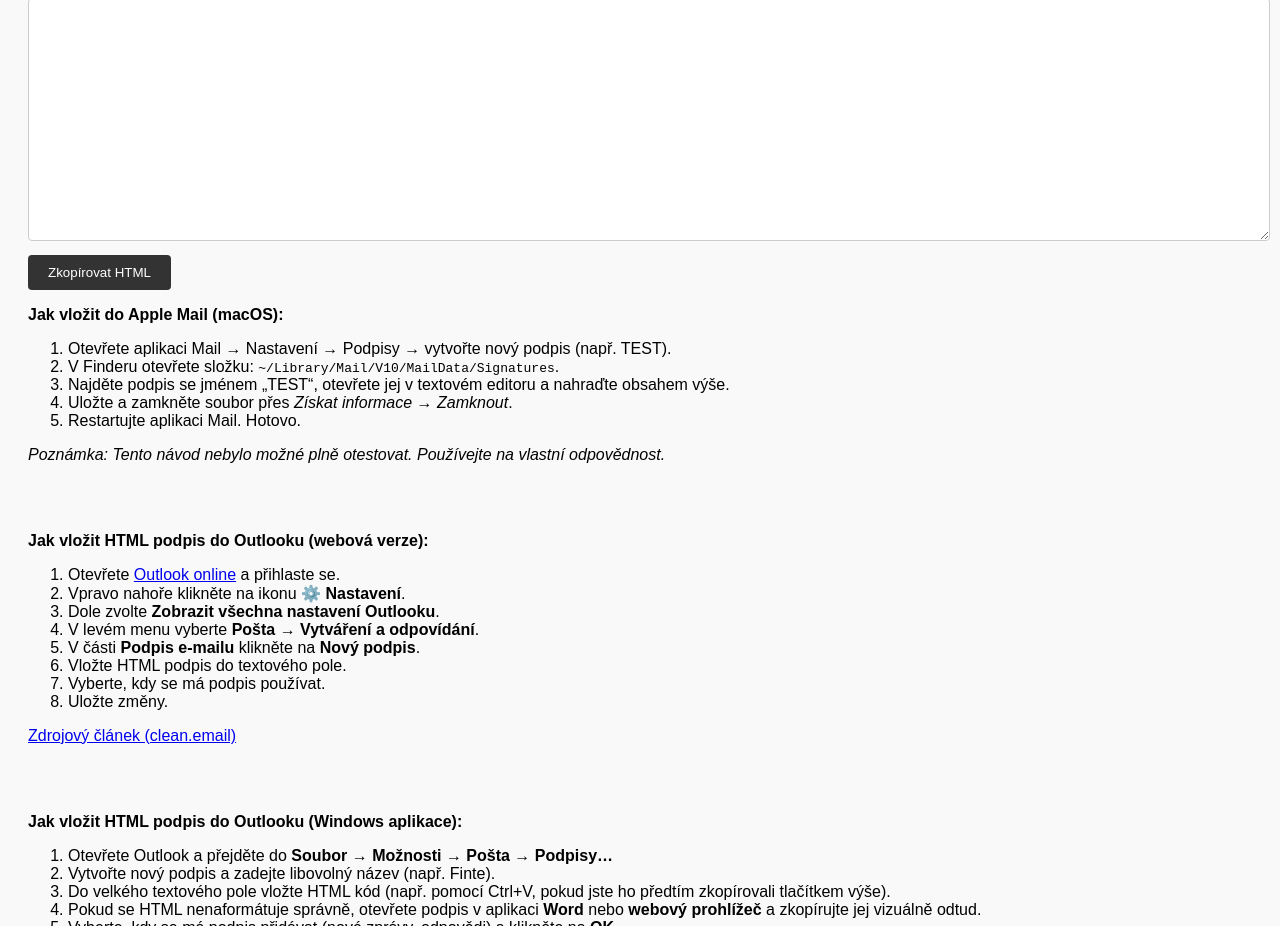
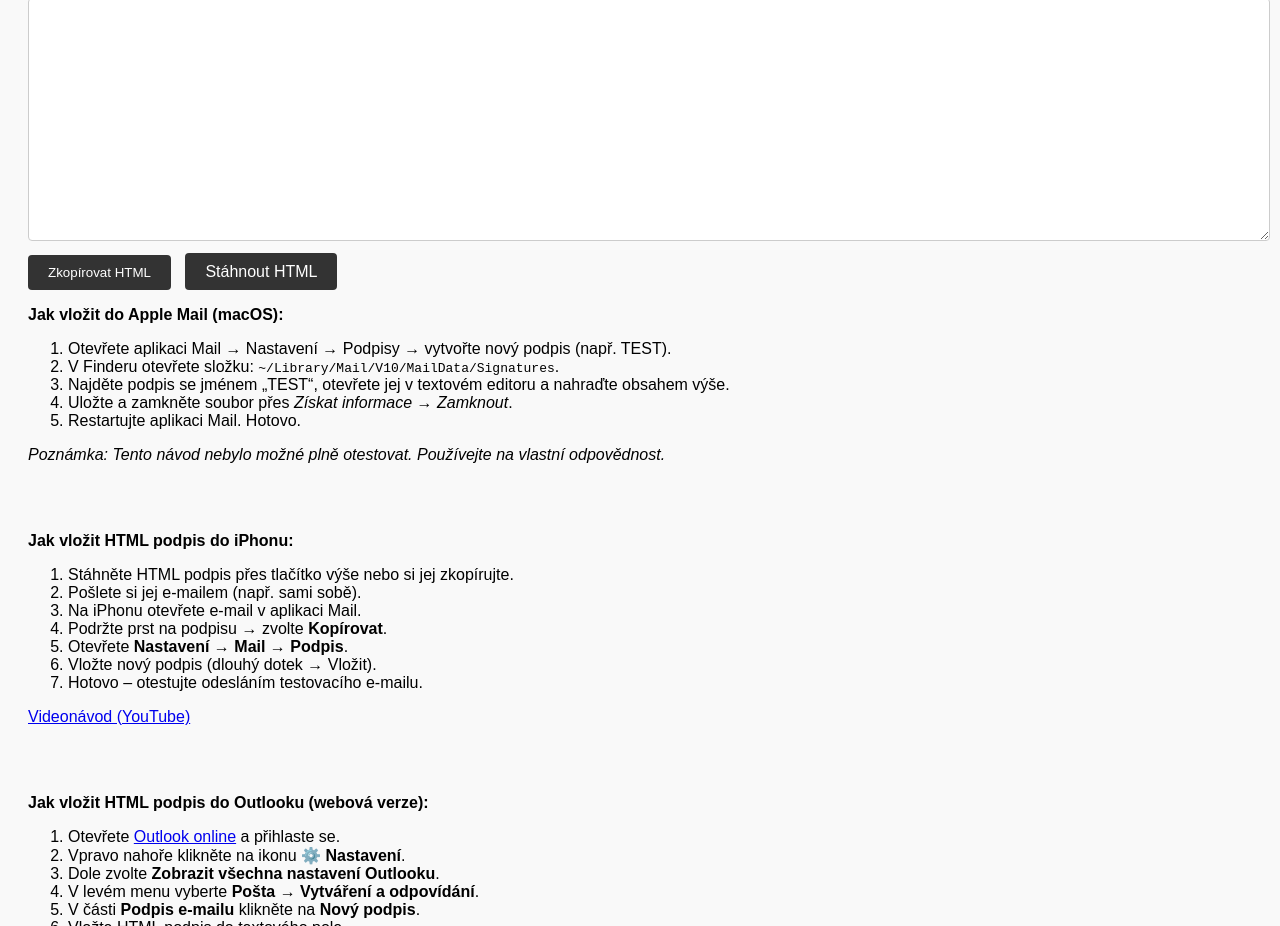
Before and after one commit to Josef-Drdlicek/finte-signature, a plain HTML site: page index.html in a window 1280 px wide. Shown: the part 591-1517 px from the top of the page. Drawn offline with Linux system fonts and the light colour scheme.

Commit message:
Update index.html

```diff
--- a/index.html
+++ b/index.html
@@ -79,6 +79,8 @@
   <textarea id="signatureCode" rows="15" readonly></textarea>
   <button class="btn" onclick="copyHtmlCode()">Zkopírovat HTML</button>
 
+  <a id="downloadLink" class="btn" style="margin-left: 10px;" download="finte-podpis.html">Stáhnout HTML</a>
+
 <p><strong>Jak vložit do Apple Mail (macOS):</strong></p>
   <ol>
     <li>Otevřete aplikaci Mail → Nastavení → Podpisy → vytvořte nový podpis (např. TEST).</li>
@@ -88,6 +90,20 @@
     <li>Restartujte aplikaci Mail. Hotovo.</li>
   </ol>
   <p><em>Poznámka: Tento návod nebylo možné plně otestovat. Používejte na vlastní odpovědnost.</em></p>
+
+  <br><br>
+  <p><strong>Jak vložit HTML podpis do iPhonu:</strong></p>
+<ol>
+  <li>Stáhněte HTML podpis přes tlačítko výše nebo si jej zkopírujte.</li>
+  <li>Pošlete si jej e-mailem (např. sami sobě).</li>
+  <li>Na iPhonu otevřete e-mail v aplikaci Mail.</li>
+  <li>Podržte prst na podpisu → zvolte <strong>Kopírovat</strong>.</li>
+  <li>Otevřete <strong>Nastavení → Mail → Podpis</strong>.</li>
+  <li>Vložte nový podpis (dlouhý dotek → Vložit).</li>
+  <li>Hotovo – otestujte odesláním testovacího e-mailu.</li>
+</ol>
+<p><a href="https://www.youtube.com/watch?v=MC1cCQF5gIs" target="_blank">Videonávod (YouTube)</a></p>
+
 
   <br><br>
   <p><strong>Jak vložit HTML podpis do Outlooku (webová verze):</strong></p>
@@ -157,6 +173,10 @@
 
       document.getElementById('signaturePreview').innerHTML = html;
       document.getElementById('signatureCode').value = html;
+
+      const blob = new Blob([html], { type: 'text/html' });
+      const url = URL.createObjectURL(blob);
+      document.getElementById('downloadLink').href = url;
     }
 
     function copyHtmlCode() {
```
